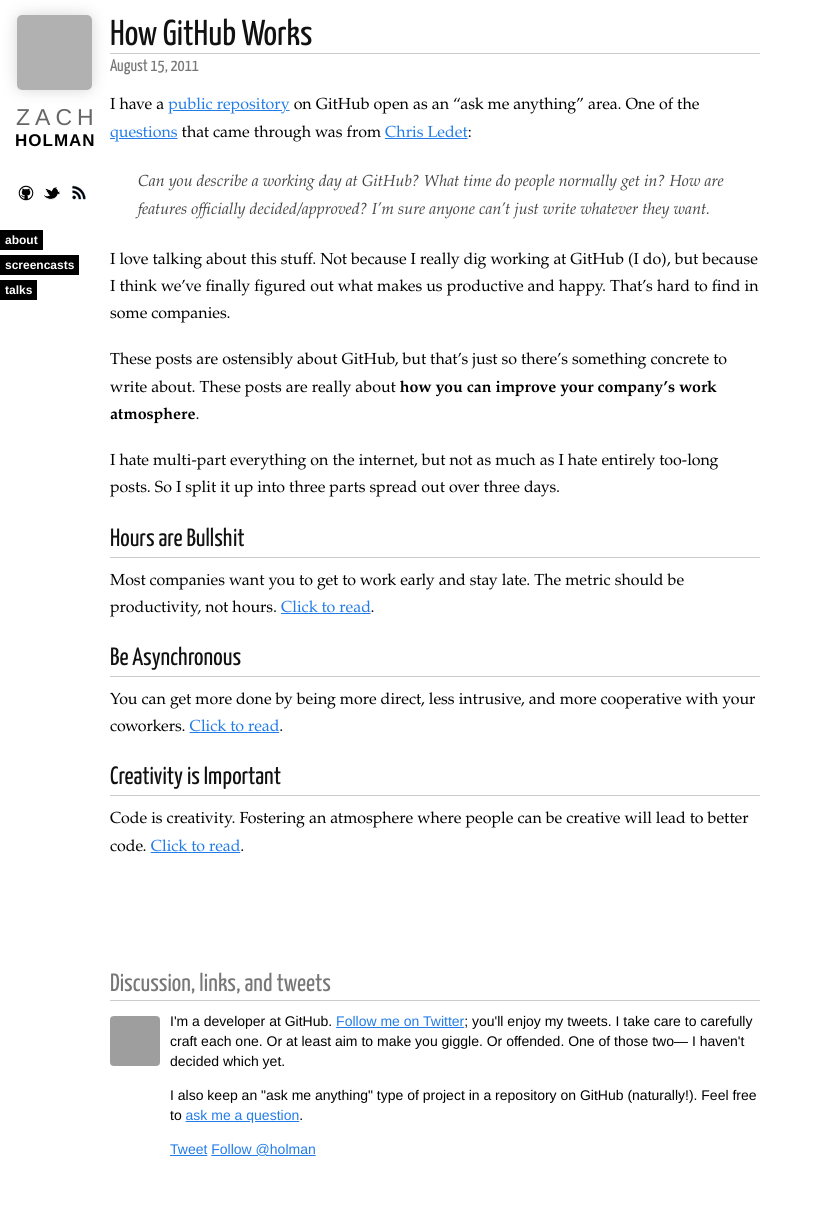
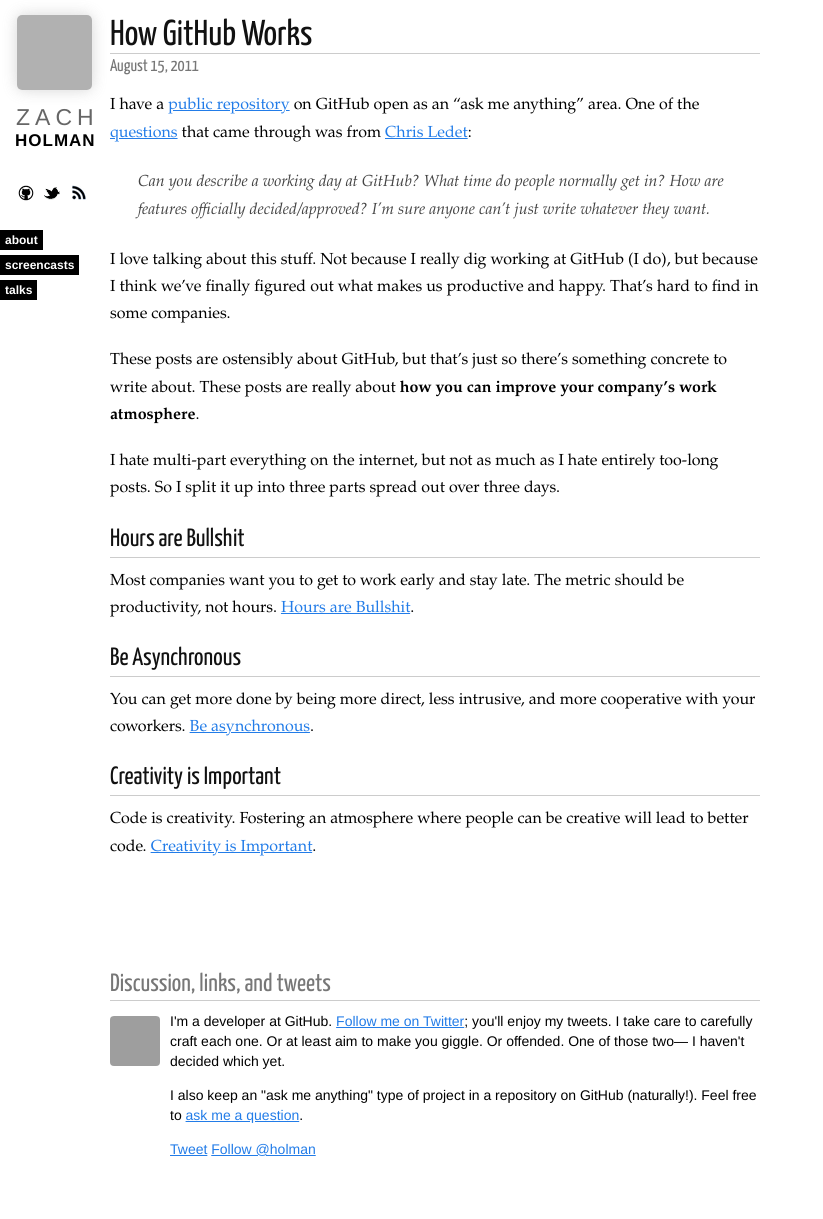
Before and after one commit to broccolini/designertocoder.github.com, a Jekyll site: the page built from _posts/2011-08-15-how-github-works.markdown, in a window 1280 px wide. Shown: the whole page, without its empty margins (0-823 px from the left). Built offline with Jekyll 4.4.1, drawn with Linux system fonts in a browser that asks for light colours; nearby versions of some CDN libraries; Markdown is read by kramdown in place of the engine named in the settings; comment, search, counter and statistics services are not loaded; grey boxes are pictures that could not be loaded.

Commit message:
Even more explicit

```diff
--- a/_posts/2011-08-15-how-github-works.markdown
+++ b/_posts/2011-08-15-how-github-works.markdown
@@ -26,17 +26,17 @@
 ### [Hours are Bullshit][hours]
 
 Most companies want you to get to work early and stay late. The metric should
-be productivity, not hours. [Click to read][hours].
+be productivity, not hours. [Hours are Bullshit][hours].
 
 ### [Be Asynchronous][async]
 
 You can get more done by being more direct, less intrusive, and more
-cooperative with your coworkers. [Click to read][async].
+cooperative with your coworkers. [Be asynchronous][async].
 
 ### [Creativity is Important][creativity]
 
 Code is creativity. Fostering an atmosphere where people can be creative will
-lead to better code. [Click to read][creativity].
+lead to better code. [Creativity is Important][creativity].
 
 [feedback]: https://github.com/holman/feedback
 [questions]: https://github.com/holman/feedback/issues/22
```
